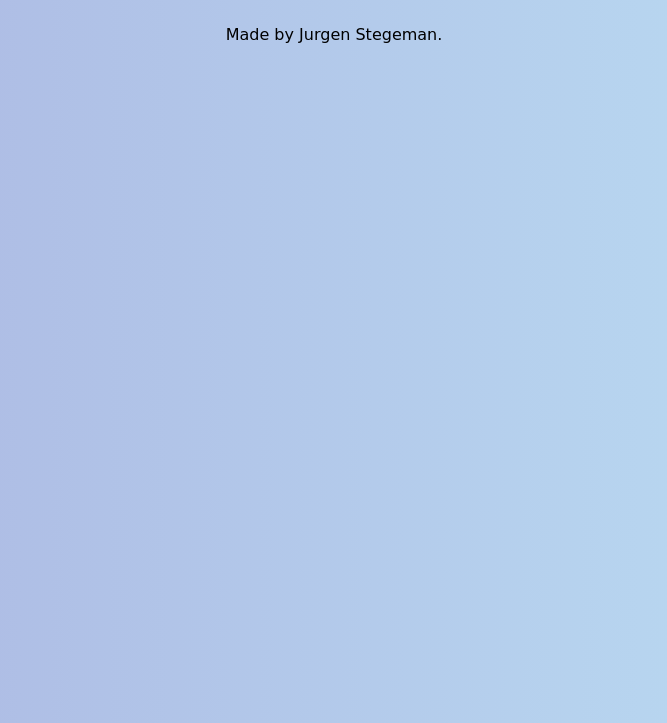
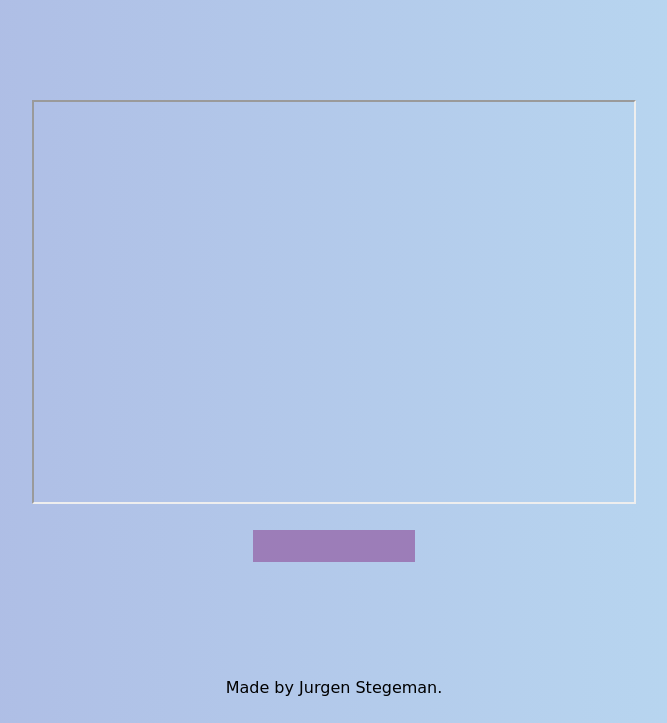
Before and after one commit to Thoredo/portfolio-site, a Flask app: a page that uses templates/project.html in a window 1280 px wide. Shown: the part 77-800 px from the top of the page, without its empty margins (306-973 px from the left). Run offline with Flask 3, Linux system fonts and the light colour scheme.

Commit message:
Add project pages content

```diff
--- a/static/css/style.css
+++ b/static/css/style.css
@@ -291,6 +291,40 @@ footer {
     margin-top: 10px;
 }
 
+.project-video-container {
+    display: flex;
+    flex-direction: column;
+    align-items: center;
+    margin-top: 50px;
+}
+
+.project-video {
+    width: 600px;
+    margin-top: 50px;
+    height: 400px;
+}
+
+.project-github-link {
+    display: flex;
+    justify-content: center;
+    align-items: center;
+    border: var(--african-violet) solid 1px;
+    background-color: var(--african-violet);
+    padding: 15px;
+    color: var(--white);
+    font-weight: bold;
+    text-transform: uppercase;
+    text-decoration: none;
+    margin-top: 2%;
+}
+
+
+@media screen and (max-width: 610px) {
+    .project-video {
+        width: 100%;
+    }
+}
+
 @media screen and (max-width: 500px) {
     nav {
         width: 100%;
@@ -391,5 +425,4 @@ footer {
     .form-submit-button {
         margin-left: 5%;
     }
-
 }
--- a/templates/contact.html
+++ b/templates/contact.html
@@ -30,6 +30,7 @@
         <a href="https://www.linkedin.com/in/jurgen-stegeman-841aaa122/">Linkedin</a>
     </p>
 </div>
+
 {% endif %}
 
 {% endblock %}
--- a/templates/project.html
+++ b/templates/project.html
@@ -3,5 +3,11 @@
 {% block title %} Projects {% endblock %}
 
 {% block content %}
+<div class="content project-video-container">
+    <iframe src="{{ project['video-link'] }}" title="{{ project['project-name'] }}" class="project-video">
+    </iframe>
 
+    <a class="project-github-link" href="{{ project['github-link'] }}">{{ project['project-button']
+        }}</a>
+</div>
 {% endblock %}
```
Also changed, not shown: static/data/projects.json (+16 -5 lines).
